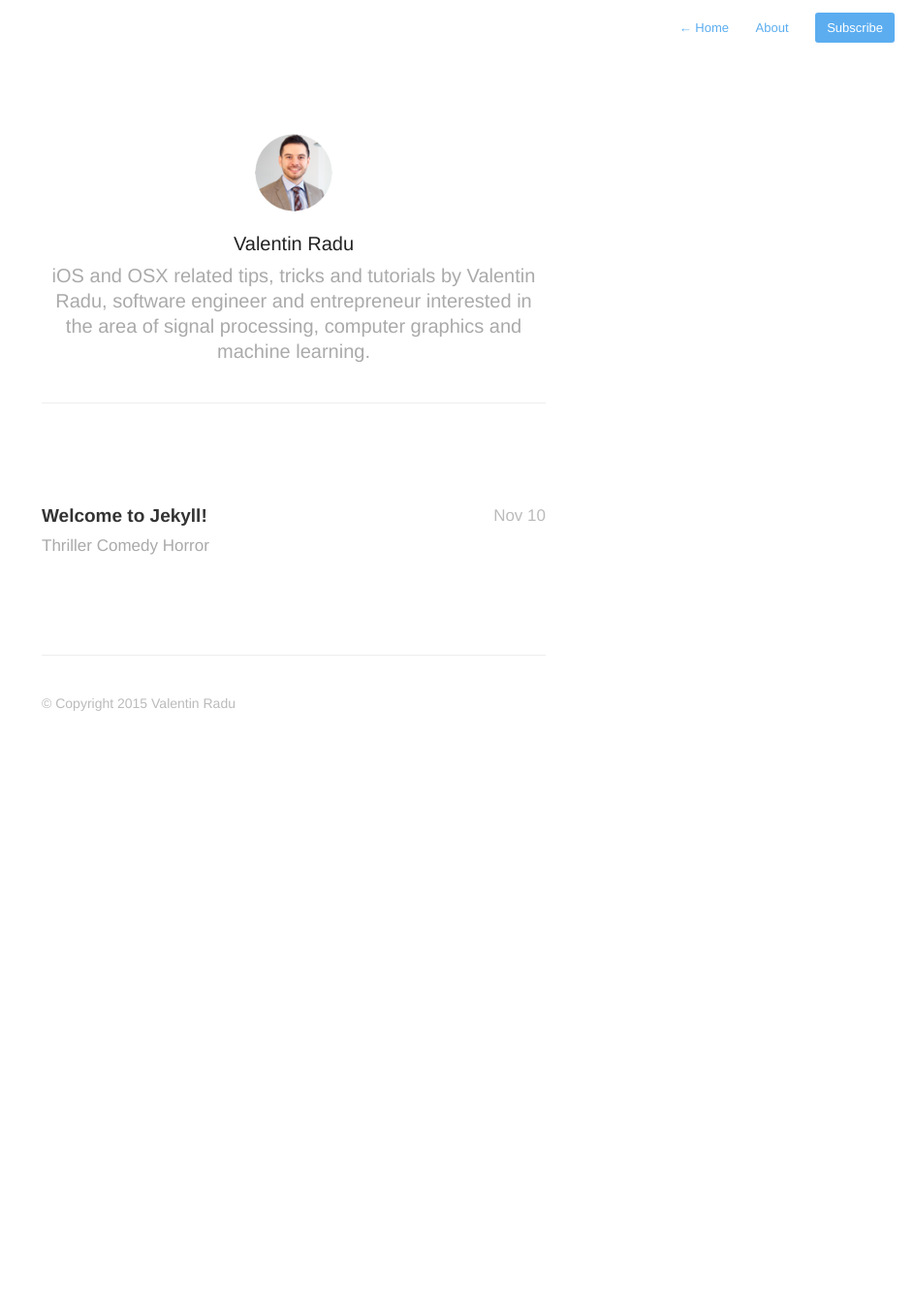
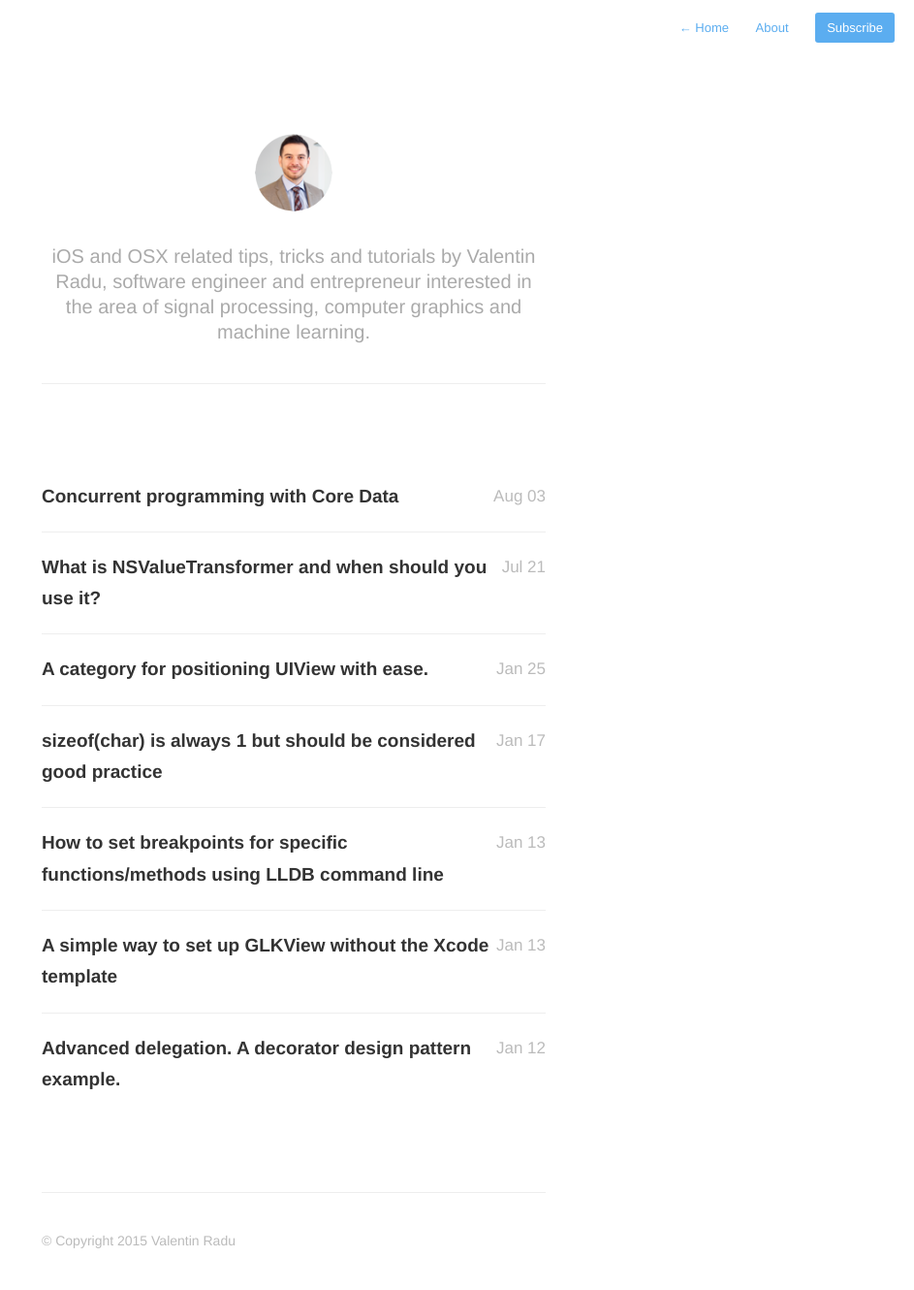
Before and after one commit to valentinradu/valentinradu.github.io, a Jekyll site: the page built from index.html, in a window 1280 px wide. Shown: the whole page at 97% size, without its empty margins (337-1280 px from the left). Built offline with Jekyll 4.4.1, drawn with Linux system fonts in a browser that asks for light colours; nearby versions of some CDN libraries; Markdown is read by kramdown in place of the engine named in the settings; the list of posts is cut into pages by our own code; before the commit the page ends 900 px from its top, so only the background shows below that; part of the change alters nothing that is shown.

Commit message:
Added posts from tumblr

```diff
--- a/_includes/profile.html
+++ b/_includes/profile.html
@@ -8,7 +8,6 @@
         {% else %}
             <img id="avatar" class="2x" src="{{ site.baseurl }}assets/images/avatar.png"/>
         {% endif %}
-            <h1>{{ site.author }}</h1>
             <h2>{{ site.description }}</h2>
         </header>
     </section>
--- /dev/null
+++ b/_posts/2013-01-12-advanced-delegation-decorator-pattern.md
@@ -0,0 +1,198 @@
+---
+layout: post
+title: Advanced delegation. A decorator design pattern example.
+date: '2013-01-12T18:51:00+02:00'
+tags:
+- uitableview
+- delegate
+- datasource
+- decorator pattern
+- nsproxy
+- forwardInvocation
+- forwardingTargetForSelector
+- cocoa
+- objective-c
+- ios
+- macos
+tumblr_url: http://somerandomtechblog.tumblr.com/post/40353790996/advanced-delegation-decorator-pattern
+---
+The motivation
+
+You probably wrote the following lines in your view controllers plenty of times:
+
+self.tableView.delegate = self;
+self.tableView.dataSource = self;
+
+
+Usually, that’s fine.
+
+However, if you have another table view in your app which has more or less the same look and feel, but a different controller managing it, a problem rises.
+
+It would be nice to reuse all the delegation code you wrote in your initial controller. And only change the data and do other small customisations. You could tackle this problem in several ways.
+
+But before we start, know that you can find the Github project for this article here.
+
+
+The inheritance solution
+
+So, one way would be to have a generic view controller, make it the superclass of both of your controllers and implement the delegation methods in it.
+Than would solve the initial problem, however if for example the two table views have a different header and footer and you override tableView:viewForHeaderInSection: and tableView:viewForFooterInSection: a third table view that would like to have the footer from the first and the header from the second would have no way to get it without duplicating code. 1
+
+The aggregation solution
+
+Another way to do it would be to create and use some delegate objects instead of passing self as a delegate.
+
+dataSourceObject = [[VRDataSource alloc] init];
+delegateObject = [[VRDelegate alloc] init];
+self.tableView.dataSource = dataSourceObject;
+self.tableView.delegate = delegateObject;
+
+
+The objects are of a different class, so multiple table views can use different instances of it. That sounds nice, the delegates can even have their own inheritance structure, which means no code will ever be duplicated, which is even greater.
+
+However, our objects don’t have direct access to the controller’s properties and methods, which means there will be one handling method on the delegate side and one on the controller side:
+
+- (void)tableView:(UITableView *)tableView
+{% endhighlight %}
+{
+{% highlight javascript %}
+{% endhighlight %}
+}
+
+
+Also, this means we will need a generic controller to respond to those messages, or a protocol which has to be implemented by all the controllers wishing to delegate responsibilities to our objects.
+
+The decorator solution
+
+A nice way to solve all the problems above and also have the freedom to implement parts of your delegates in different classes is by using the decorator design pattern. 2
+
+So, we want the delegates to be different objects, but still be able to message transparently our controller. They sound like proxies to me 3. So, we first init our delegate objects keeping a reference to our decorated object, which in our case is the controller.
+
+- (id)initWithDecoratedObject:(id<DEDecoratedObjectProtocol>) decObj
+{
+{% endhighlight %}
+
+{% highlight javascript %}
+    {
+        self.decoratedObject = decObj;
+{% endhighlight %}
+
+{% endhighlight %}
+}
+
+
+Then, every message we receive in our decorators (delegates) and we can’t respond to, we forward towards our decorated object (controller). Each method override is explained in the code below.
+
+//the first thing the forwarding mechanism does
+//is calling this method if there is no selector
+//found
+//we override it and try to send the same message to our
+//decorated method
+//if that fails too, we have nothing better to do than let
+//the system rise the exception by returning self
+- (id)forwardingTargetForSelector:(SEL)aSelector
+{
+{% highlight javascript %}
+    return _decoratedObject;
+{% endhighlight %}
+
+{% endhighlight %}
+}
+
+//objective-c is smart enough to know the
+//difference between inheritence and this ''fake
+//inheritence'' we''re trying to do
+//methods like respondsToSelector: and isKindOfClass: look only
+//at the inheritance hierarchy, never at the forwarding chain
+//so we force them to consider it by overriding them
+- (BOOL)respondsToSelector:(SEL)aSelector
+{
+{% highlight javascript %}
+    return YES;
+{% endhighlight %}
+
+{% highlight javascript %}
+        return YES;
+{% endhighlight %}
+
+{% highlight javascript %}
+{% endhighlight %}
+}
+
+- (BOOL)isKindOfClass:(Class)aClass
+{
+{% highlight javascript %}
+    return YES;
+}
+{% endhighlight %}
+
+{% highlight javascript %}
+        return YES;
+{% endhighlight %}
+
+{% endhighlight %}
+
+{% endhighlight %}
+}
+
+
+This way, we will be able to implement some of the methods in our designated delegates and some in our view controller. Which saves us the trouble of forwarding the messages ourselves manually, like in the aggregate solution.
+
+Another nice thing about this technique is that you can add or remove a delegate method from your delegate at runtime, which makes it very easy to customise. Also, a nice chain of delegates objects can be formed to give you extra control on how our table view looks. To better visualise all this, here is the set up code:
+
+//init the controller
+//this is just a basic UIViewController subclass implementing
+//DEDecoratedViewControllerProtocol protocol
+//a nice thing about this method is that you can keep
+//your model-controller relation intact
+//so, even if the controler will not be the table view delegate,
+//it will still hold the model data for us
+DERootViewController * viewController = [[DERootViewController alloc] init];
+//our model data is simply a dictionary for the sake of simplicity
+viewController.tableItems = @[@{@"title": @"Africa"},
+{% highlight javascript %}
+                        @{@"title": @"Asia"},
+{% endhighlight %}
+
+
+//decorate the text label with a color
+dec = [[DERedDecorator alloc] initWithDecoratedObject:viewController];
+//is as easy as this to change it to another color
+//DEAbstractDecorator * dec =
+//[[DEGrayDecorator alloc] initWithDecoratedObject:viewController];
+
+
+
+//then decorate the table view with a footer
+//notice that we pass the prev decoration as parameter
+//this is really nice because we can have a chain of decorations on
+//the same decorated object
+dec = [[DEFooterDecorator alloc] initWithDecoratedObject:dec];
+
+
+//maybe we want a header too
+dec = [[DEHeaderDecorator alloc] initWithDecoratedObject:dec];
+
+
+
+//create the tableview
+UITableView * tableView =
+[[UITableView alloc] initWithFrame:self.window.frame style:UITableViewStylePlain];
+//delegate to decorator
+tableView.delegate = dec;
+tableView.dataSource = dec;
+
+
+For a better overview on how all this works here is a Github project with all the code within a working example.
+
+
+
+I know, that’s unlikely to happen, probably not the best example, but bear with me, the implications of the decorator pattern lay beyond this type of delegation. ↩
+
+
+
+Is not a pure implementation, but it’s pretty close. ↩
+
+
+
+When it comes to implementation, I choose not to use NSProxy because Apple’s Documentation states that forwardInvocation: is much more expensive than forwardingTargetForSelector: which is not implemented for NSProxy. ↩
--- /dev/null
+++ b/_posts/2013-01-13-set-up-opengl-without-xcode.md
@@ -0,0 +1,174 @@
+---
+layout: post
+title: A simple way to set up GLKView without the Xcode template
+date: '2013-01-13T21:34:00+02:00'
+tags:
+- opengl
+- glkit
+- cocoa
+- xcode
+- glkview
+tumblr_url: http://somerandomtechblog.tumblr.com/post/40459534493/set-up-opengl-without-xcode
+---
+The motivation
+
+Xcode’s OpenGL Game template is not quite the cleanest way to start your OpenGL project. It adds a lot of code you don’t initially need and by the time you will need it, you’ll probably structure it in a different manner, which means you’ll have to clean it form the template.
+
+The good news is that, to set up the most basic GLKView to handle your drawing routines you only need 3 lines of code.
+
+The example project for this article can be found here
+
+
+
+The solution
+
+So, here are the three lines of code that get you started.
+
+//these are the only three lines you
+//need to write in order to init your GLKView
+//while there are several options you could set here too,
+//you can actually skip them and go straight ahead to
+//SGLView (which is a subclass of GLKView by the way) drawRect: method
+//and start drawing in it
+
+//we create the context using the latest API
+EAGLContext * context = [[EAGLContext alloc] initWithAPI:kEAGLRenderingAPIOpenGLES2];
+[EAGLContext setCurrentContext:context];
+//we init our GLKView subclass with our newly created context
+SGLView * view = [[SGLView alloc] initWithFrame:self.window.frame context:context];
+
+
+After this, you should be able to override your view’s drawRect: method and draw. Let’s try something that doesn’t need preliminary setup.
+
+- (void)drawRect:(CGRect)rect
+{
+{% highlight javascript %}
+{% endhighlight %}
+ }
+
+
+That’s it, your GLKView is set up, from here the additional settings depend on how you plan to use OpenGL (2D, 3D, on screen, off screen, etc.).
+
+A little extra
+
+To make the matter complete, let’s try to draw a simple 2D square. So, in our GLKView subclass we will use GLKBaseEffect to handle the projection and the drawing colour. For more details, refer to the comments below.
+
+- (id)initWithFrame:(CGRect)frame context:(EAGLContext *)context
+{
+{% highlight python %}
+{% endhighlight %}
+
+
+{% highlight javascript %}
+    //we need not worry about the colour array nor the projection
+    effect = [[GLKBaseEffect alloc] init];
+{% endhighlight %}
+
+{% highlight javascript %}
+    //which will be orthogonal for the sake of simplicity
+    //the parameters are for 4-inch retina, 3.5 retina would have been
+    //-1.0f, 1.0f, -1.5f, 1.5f, 1.0f, -1.0f
+    GLKMatrix4 projectionMatrix =
+{% endhighlight %}
+
+{% highlight javascript %}
+    //set a color for our drawing
+    effect.constantColor =
+{% endhighlight %}
+
+
+
+
+{% highlight javascript %}
+    //upload data to them
+    glGenVertexArraysOES(1, &vertexArray);
+{% endhighlight %}
+
+{% highlight javascript %}
+    glBindBuffer(GL_ARRAY_BUFFER, vertexBuffer);
+    glBufferData(GL_ARRAY_BUFFER,
+             kVertexNum*sizeof(GLKVector3),
+             &vertexData,
+{% endhighlight %}
+
+{% highlight javascript %}
+    glBindBuffer(GL_ELEMENT_ARRAY_BUFFER, indexBuffer);
+    glBufferData(GL_ELEMENT_ARRAY_BUFFER,
+             kIndexNum*sizeof(GLbyte),
+             &indexData,
+{% endhighlight %}
+
+{% highlight javascript %}
+{% endhighlight %}
+
+{% highlight javascript %}
+{% endhighlight %}
+}
+
+
+And then the drawing code.
+
+- (void)drawRect:(CGRect)rect
+{
+
+{% highlight javascript %}
+glClearColor(1.0f, 1.0f, 1.0f, 1.0f);
+{% endhighlight %}
+
+
+{% endhighlight %}
+
+{% highlight javascript %}
+glBindBuffer(GL_ARRAY_BUFFER, vertexBuffer);
+glEnableVertexAttribArray(GLKVertexAttribPosition);
+glVertexAttribPointer(GLKVertexAttribPosition,
+                  3,
+                  GL_FLOAT,
+                  GL_FALSE,
+                  sizeof(GLKVector3),
+                  (void*)0);
+{% endhighlight %}
+
+{% highlight javascript %}
+{% endhighlight %}
+
+
+{% highlight javascript %}
+{% endhighlight %}
+}
+
+
+And finally, we have two static const buffers that provide the necessarily drawing data.
+
+static const GLbyte kVertexNum = 4;
+static const GLbyte kIndexNum = 6;
+
+
+//the vertex data is added from the left bottom corner
+//towards right, up and finally left
+//as the ascii art suggests
+static const GLKVector3 vertexData[kVertexNum] =
+{
+{% highlight javascript %}
+{0.5f, -0.5f, 0.0f},//1   |     |
+{0.5f, 0.5f, 0.0f},//2    |     |
+{% endhighlight %}
+};
+
+
+//we basically draw 2 triangles
+//as described in the ascii art
+static const GLbyte indexData[kIndexNum] =
+{
+{% highlight python %}
+{% endhighlight %}
+
+{% endhighlight %}
+
+{% highlight python %}
+|\ |
+| \|
+{% endhighlight %}
+
+{% endhighlight %}
+};
--- /dev/null
+++ b/_posts/2013-01-14-set-breakpoints-for-specific-methods-or-functions.md
@@ -0,0 +1,40 @@
+---
+layout: post
+title: How to set breakpoints for specific functions/methods using LLDB command line
+date: '2013-01-14T01:36:00+02:00'
+tags:
+- lldbbreakpointsdebugconsole
+tumblr_url: http://somerandomtechblog.tumblr.com/post/40480356516/set-breakpoints-for-specific-methods-or-functions
+---
+The motivation
+
+Let’s say that during debugging you want to pause execution every time a view will appear in an iOS app (viewWillAppear) and you have so many controllers that adding the breakpoints manually would be cumbersome.
+
+
+
+The solution
+
+You can do just that using lldb commands. Pause your execution at the start of your program by adding a logical breakpoint.
+
+
+
+Then in the lldb command line write the following command breakpoint set -n NSLog. Which basically says, set a breakpoint in the C function named NSLog. There are other flavours and aliases of it on LLDB tutorial page under the Setting breakpoints section.
+
+
+
+Now resume your thread execution. The code should break every time NSLog gets called. However, you will initially get the assembly version of it, so you’ll have to manually move one frame up, like in the second image below.
+
+
+
+
+
+Similar, you could pause execution every time viewWillAppear gets messaged using:
+
+breakpoint set -S viewWillAppear:
+
+
+Also, to save you the trouble of writing this every time you run your app, you could add it as a breakpoint command and enable/disable the parent breakpoint at will.
+
+
+
+Note how “Automatically continue after evaluating” is selected so that the parent breakpoint will only execute the command and not pause the program.
--- /dev/null
+++ b/_posts/2013-01-17-sizeofchar-is-always-1-but-should-be-considered.md
@@ -0,0 +1,61 @@
+---
+layout: post
+title: sizeof(char) is always 1 but should be considered good practice
+date: '2013-01-17T18:37:00+02:00'
+tags:
+- c
+- code style
+- sizeof
+- char
+tumblr_url: http://somerandomtechblog.tumblr.com/post/40774481339/sizeofchar-is-always-1-but-should-be-considered
+---
+I stumbled upon this post today, and while the author did some very good remarks:
+
+char i;
+size_t iSize = sizeof i;
+
+
+it’s easier to maintain and read than:
+
+char i;
+size_t iSize = sizeof(char);
+
+
+I’m outraged sadden by his belief that since sizeof(char) (or sizeof i in our first example) is always 1 as per C standard we should always write code like this:
+
+aChar = malloc(kCharsCount);
+
+
+instead of:
+
+aChar = malloc(kCharsCount*sizeof(*aChar));
+//aChar = malloc(kCharsCount*sizeof(char)); as he puts it
+
+
+Because, “It adds clutter and it suggests that you don’t know enough C”. That’s utterly rubbish.
+
+
+
+First of all, it’s not about portability, yes, a char is always 1 byte as per C standard, no matter if the byte has 8 bits or not. However, there are other things to consider, namely, readability and maintainability.
+
+Obviously, aChar = malloc(kCharsCount*sizeof(*aChar)); is easier to maintain since if you change the type of aChar it will still work as expected. Also, in a function
+
+someFunction(aChar, sizeof(*aChar), kMultiplier);
+
+
+is easier to read and more maintainable than
+
+someFunction(aChar, 1, kMultiplier);//what''s with the 1?
+
+
+Finally, even sizeof(char) is better than 1. In
+
+#define buff_size (8 * sizeof(char))
+
+
+is clear that buff_size is the size needed to hold up to 8 chars, whereas
+
+#define buff_size (8)
+
+
+tells you absolutely nothing.
--- /dev/null
+++ b/_posts/2013-01-25-positioning-uiview-with-ease.md
@@ -0,0 +1,44 @@
+---
+layout: post
+title: A category for positioning UIView with ease.
+date: '2013-01-25T03:31:00+02:00'
+tags: []
+tumblr_url: http://somerandomtechblog.tumblr.com/post/41413833163/positioning-uiview-with-ease
+---
+Let’s take the code below:
+
+CGRect rect = button.frame;
+rect.origin.x = tableView.frame.origin.x;
+rect.origin.y = tableView.frame.origin.y + tableView.frame.size.height;
+button.frame = rect;
+
+
+Assuming button and tableView are in the same superview, the code aligns button just below  tableView and to the left. That’s grand, but there’s a lot of boilerplate code around and if you’re not using nib files, you’ll be writing a lot of code like this. Actually, even if you do use nib files you’ll probably going to write this stuff often enough to become a nuisance.
+
+
+
+So here: .h and .m is a category that makes things smoother. It provides a simple way of aligning your views relative to siblings or to arbitrary points. So the above code becomes:
+
+button.topLeft = tableView.bottomLeft;
+
+
+Which basically translates to:
+
+The top left anchor point of button will be in the same position as the bottom left anchor point of tableView.
+
+Here you go, a graphical representation of each anchor point for a better understanding:
+
+
+
+It comes in many other flavours:
+
+//centers the views vertically, aligns on top horizontally
+button.topCenter = tableView.topCenter;
+
+//aligns on right vertically, centers horizontally
+button.middleRight = tableView.middleRight;
+
+button.bottomCenter = CGPointMake(10, 20);
+
+
+Here’s a Github project that demonstrates some other types of alignment.
--- a/_posts/2013-11-10-welcome-to-jekyll.markdown
+++ /dev/null
@@ -1,23 +0,0 @@
----
-title:  "Welcome to Jekyll!"
-date:   2013-11-10 10:18:00
-description: Thriller Comedy Horror
----
-
-You'll find this post in your `_posts` directory - edit this post and re-build (or run with the `-w` switch) to see your changes!
-To add new posts, simply add a file in the `_posts` directory that follows the convention: YYYY-MM-DD-name-of-post.ext.
-
-Jekyll also offers powerful support for code snippets:
-
-{% highlight ruby %}
-def print_hi(name)
-  puts "Hi, #{name}"
-end
-print_hi('Tom')
-#=> prints 'Hi, Tom' to STDOUT.
-{% endhighlight %}
-
-Check out the [Jekyll docs][jekyll] for more info on how to get the most out of Jekyll. File all bugs/feature requests at [Jekyll's GitHub repo][jekyll-gh].
-
-[jekyll-gh]: https://github.com/mojombo/jekyll
-[jekyll]:    http://jekyllrb.com
--- /dev/null
+++ b/_posts/2014-07-21-what-is-nsvaluetransformer-and-when-should-you-use.md
@@ -0,0 +1,62 @@
+---
+layout: post
+title: What is NSValueTransformer and when should you use it?
+date: '2014-07-21T11:17:00+03:00'
+tags: []
+tumblr_url: http://somerandomtechblog.tumblr.com/post/92420722037/what-is-nsvaluetransformer-and-when-should-you-use
+---
+NSValueTransformer does exactly what its name suggests, takes a value of any kind and transforms it into another one, think of it as a function encapsulated within an object.
+
+Ok, so, all grand, but how does it help you? Over the years I’ve found that one of the most appropriate use case for NSValueTransformer is transforming data from an ill-defined form into a canonical form.
+
+Think of the following scenario. You have to connect to a series of web services which return basically the same information, let’s say weather information, however, in different formats, some are maybe using JSON, others XML. Moreover, even for the ones that return the data in the same format, the structure, keys or values (e.g. temperature could be expressed in either °C or °F) differs.
+
+A good design to solve this problem should, at least, allow you to add new services easily and not mix your business logic with the service data parsing and extracting.
+
+Here is where NSValueTransformer comes really handy. You could have different NSValueTransformer subclasses for each service, transforming the received http NSData into a canonical NSDictionary or a custom class that could be used throughout your app. This gives you the possibility to add new services just by creating a new NSValueTransformer subclass that knows how to make this conversion happen. Below there’s an example on how one of this NSValueTransformer subclass implementation might look like.
+
++ (Class)transformedValueClass {
+{% endhighlight %}
+}
+
++ (BOOL)allowsReverseTransformation {
+{% endhighlight %}
+}
+
+- (id)transformedValue:(NSData*)data {
+
+{% highlight javascript %}
+//so we''re interested in the error, if any
+{% endhighlight %}
+
+{% highlight python %}
+{% endhighlight %}
+[NSJSONSerialization JSONObjectWithData:data
+options:NSJSONReadingMutableContainers|NSJSONReadingMutableLeaves
+error:&error];
+
+{% highlight javascript %}
+//and return right away if it did
+self.error = error;
+{% endhighlight %}
+
+
+{% highlight javascript %}
+{% endhighlight %}
+
+{% highlight javascript %}
+//using the appropiate keys and transforming values where needed
+canonicalResponse[@"temperature"] = [self fahrenheitToCelsius:response[@"temp"]];
+{% endhighlight %}
+
+{% highlight python %}
+{% endhighlight %}
+
+
+{% highlight javascript %}
+//structure for each and every service now
+{% endhighlight %}
+}
+
+
+There you go, this little gem just saved you from a lot of tangled ifs and cases.
--- /dev/null
+++ b/_posts/2014-08-04-concurrent-programming-with-core-data.md
@@ -0,0 +1,57 @@
+---
+layout: post
+title: Concurrent programming with Core Data
+date: '2014-08-04T00:52:00+03:00'
+tags: []
+tumblr_url: http://somerandomtechblog.tumblr.com/post/93724926497/concurrent-programming-with-core-data
+---
+Core Data is powerful and when harnessed correctly, it can transform your app into an ultra responsive, easy to maintain, scalable, background data consumer gem.
+
+Unfortunately, it’s notoriously hard to master, especially when working with multiple threads, in which case, there are many possible issue that may arise, like UI blocking, deadlocks, data concurrency conflicts and many others. This article describes a technique that aims to solve these problems.
+
+The pattern recommended by Apple for concurrent programming with Core Data is thread confinement: each thread must have its own entirely private managed object context.
+
+Having just the main thread and its corresponding UI context is certainly not going to cut it: every time you make a time consuming persistent operation the UI will freeze. That’s certainly not what you want for your awesome app.
+
+Using two threads, each with its context, may seem like the easy way out, but has one major flaw, complex fetching (or faulting) will always block the UI thread, no matter how we set the hierarchy between the two (siblings or parent-child).
+
+Instead, consider this design:
+
+Have a root context which runs on a low priority thread and saves its changes directly to the persistent store.
+Keep the UI context as the root’s child, this way, when saved, it will push its changes to the root context, not the persistent store. This means that saving will be really fast (in memory). Also, complex fetches can be pre-fetched in the root or a slave context. All these leaves the UI context really light and fast.
+Use multiple slave contexts as children of the root context. Every time one gets saved, it pushes the changes to the root context and then notifies and merge the changes into the UI context. This makes a save very cheap since all the changes are propagated in memory. The slave context usually does the heavy lifting, from huge and complex fetches to data importing, every time an expensive operations is done, this grunt will handle it.
+Below you have a diagram that puts in perspective the relations between the UI, root and slave contexts.
+
+
+
+Here’s a class that handles the initial setup.
+Also, below there’s a background fetch example. Inserting or updating works in a similar fashion.
+
+dispatch_async(dispatch_get_global_queue(DISPATCH_QUEUE_PRIORITY_BACKGROUND, 0), ^{
+
+{% highlight javascript %}
+//you will typically have a singleton from which
+//you can access the master (in this example SPM)
+NSManagedObjectContext* slave = [SPM.localMaster spawnSlave];
+NSManagedObjectContext* ui = SPM.localMaster.uiMOC;
+__weak typeof(slave) weakSlave = slave;
+{% endhighlight %}
+
+{% endhighlight %}
+
+{% highlight javascript %}
+[slave performBlockAndWait:^{
+     NSFetchRequest *request=[[NSFetchRequest alloc] initWithEntityName:@"Entity"];
+     request.predicate=[NSPredicate predicateWithFormat:@"Complex fetch predicate"];
+{% endhighlight %}
+
+{% highlight javascript %}
+     resultIDs = [weakSlave executeFetchRequest:request error:&error];
+     //check the error
+{% endhighlight %}
+
+{% highlight javascript %}
+     //do something on the main thread with the results
+     NSManagedObject* firstObject = [weakUi objectWithID:[resultIDs firstObject]];
+{% endhighlight %}
+});
```
Also changed, not shown: 1 other file.
